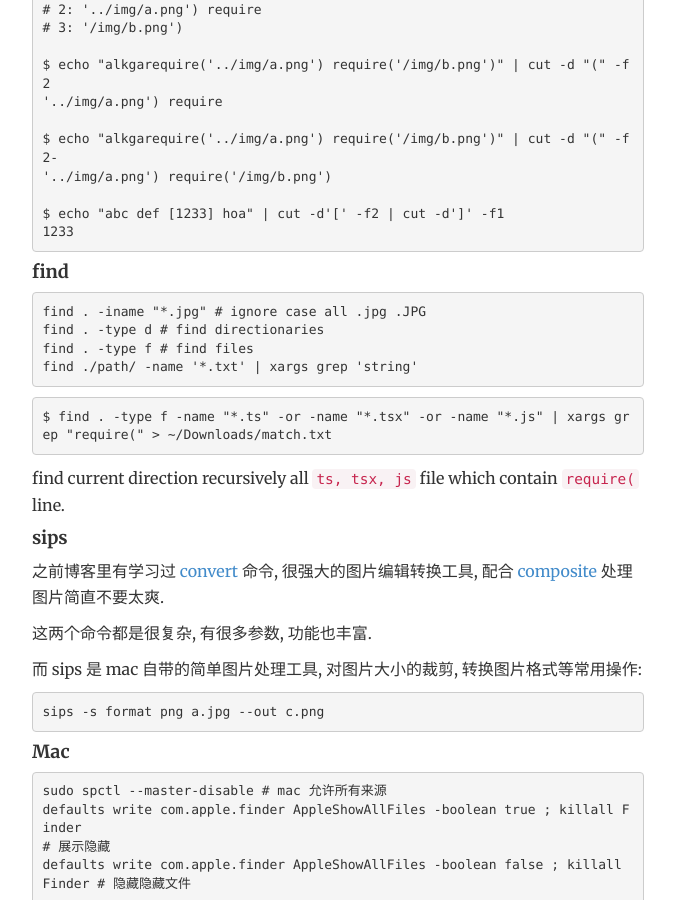
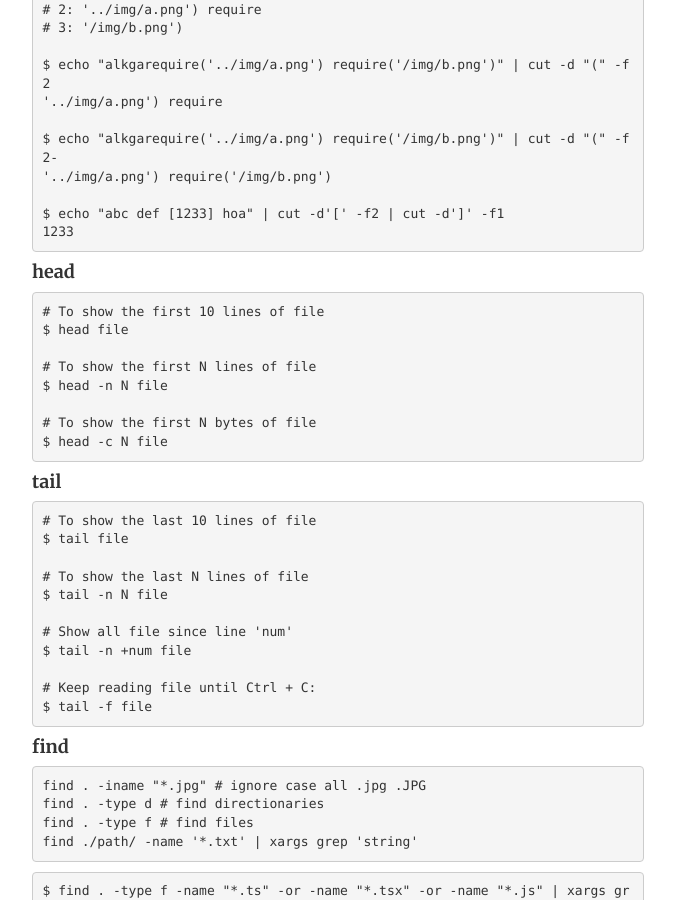
Before and after one commit to FaiChou/faichou.github.io, a Jekyll site: the page built from _posts/2018-06-22-shell.md, in a window 1280 px wide and 900 px high, scrolled down 6031 px. Shown: the whole window, without its empty margins (302-977 px from the left). Built offline with Jekyll 4.4.1, drawn with Linux system fonts in a browser that asks for light colours; comment, search, counter and statistics services are not loaded.

Commit message:
update shell

````diff
--- a/_posts/2018-06-22-shell.md
+++ b/_posts/2018-06-22-shell.md
@@ -297,6 +297,35 @@ $ echo "abc def [1233] hoa" | cut -d'[' -f2 | cut -d']' -f1
 1233
 ```
 
+#### head
+
+```bash
+# To show the first 10 lines of file
+$ head file
+
+# To show the first N lines of file
+$ head -n N file
+
+# To show the first N bytes of file
+$ head -c N file
+```
+
+#### tail
+
+```bash
+# To show the last 10 lines of file
+$ tail file
+
+# To show the last N lines of file
+$ tail -n N file
+
+# Show all file since line 'num'
+$ tail -n +num file
+
+# Keep reading file until Ctrl + C:
+$ tail -f file
+```
+
 #### find
 
 ```bash
````
